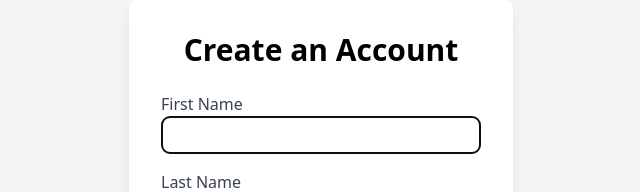
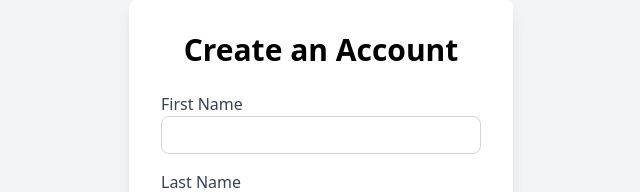
Before and after one commit to hi-michelleprimiani/pixo-client, a React (Vite) app: page /register in a window 1280 px wide. Shown: the top 192 px of the page, without its empty margins (319-959 px from the left). Built offline with nearby package versions, Linux system fonts and the light colour scheme.

Commit message:
updating register

```diff
--- a/src/components/auth/Register.jsx
+++ b/src/components/auth/Register.jsx
@@ -22,10 +22,10 @@ export const Register = ({ setToken, setCurrentUserId }) => {
   const navigate = useNavigate();
 
   const handleInputChange = (e) => {
-    const { name, value } = e.target;
+    const { id, value } = e.target;
     setFormData((prevData) => ({
       ...prevData,
-      [name]: value,
+      [id]: value,
     }));
   };
 
@@ -67,23 +67,14 @@ export const Register = ({ setToken, setCurrentUserId }) => {
         <form onSubmit={handleRegister}>
           <div className="mb-4">
             <label className="block text-gray-700">First Name</label>
-            <input
-              className="input"
-              type="text"
-              name="firstName"
-              value={formData.firstName}
-              onChange={handleInputChange}
-              required
-              autoFocus
-            />
+            <FormInput type="text" id="firstName" value={formData.firstName} onChange={handleInputChange} required autoFocus/>
           </div>
-
           <div className="mb-4">
             <label className="block text-gray-700">Last Name</label>
             <input
               className="input"
               type="text"
-              name="lastName"
+              id="lastName"
               value={formData.lastName}
               onChange={handleInputChange}
               required
@@ -95,7 +86,7 @@ export const Register = ({ setToken, setCurrentUserId }) => {
             <input
               className="input"
               type="email"
-              name="email"
+              id="email"
               value={formData.email}
               onChange={handleInputChange}
               required
@@ -106,7 +97,7 @@ export const Register = ({ setToken, setCurrentUserId }) => {
             <input
               className="input"
               type="text"
-              name="username"
+              id="username"
               value={formData.username}
               onChange={handleInputChange}
               required
@@ -118,7 +109,7 @@ export const Register = ({ setToken, setCurrentUserId }) => {
             <input
               className="input"
               type="password"
-              name="password"
+              id="password"
               value={formData.password}
               onChange={handleInputChange}
               required
@@ -129,7 +120,7 @@ export const Register = ({ setToken, setCurrentUserId }) => {
             <input
               className="input"
               type="password"
-              name="verifyPassword"
+              id="verifyPassword"
               value={formData.verifyPassword}
               onChange={handleInputChange}
               required
@@ -148,7 +139,7 @@ export const Register = ({ setToken, setCurrentUserId }) => {
             <textarea
               className="input"
               type="text"
-              name="bio"
+              id="bio"
               value={formData.bio}
               onChange={handleInputChange}
               required
@@ -160,7 +151,7 @@ export const Register = ({ setToken, setCurrentUserId }) => {
             <input
               className="input"
               type="text"
-              name="location"
+              id="location"
               value={formData.location}
               onChange={handleInputChange}
               required
@@ -172,7 +163,7 @@ export const Register = ({ setToken, setCurrentUserId }) => {
             <input
               className="input"
               type="text"
-              name="imgurl"
+              id="imgurl"
               value={formData.imgurl}
               onChange={handleInputChange}
               required
--- a/src/components/collectibles/CollectibleDetails.jsx
+++ b/src/components/collectibles/CollectibleDetails.jsx
@@ -5,15 +5,15 @@ import { Avatar, Button, Box, Container, Tabs, Text } from "@radix-ui/themes";
 import { HeartFilledIcon, AvatarIcon } from "@radix-ui/react-icons";
 
 export const CollectibleDetails = () => {
+  const { itemId } = useParams();
   const [chosenCollectible, setChosenCollectible] = useState({});
-  const { itemId } = useParams();
   const [sellerUserId, setSellerUserId] = useState(null);
   const initialItemState = {
     collectible: itemId,
     quantity: 1,
   };
+  const loggedInUserId = localStorage.getItem("user_id");
   const navigate = useNavigate();
-  const loggedInUserId = localStorage.getItem("user_id");
 
   useEffect(() => {
     getCollectibleById(itemId).then((data) => {
@@ -40,6 +40,8 @@ export const CollectibleDetails = () => {
   const handleAvatarClick = () => {
     navigate(`/profile/${chosenCollectible.seller?.id}`);
   };
+
+
 
   return (
     <Container className="lg (1024px)">
@@ -110,7 +112,7 @@ export const CollectibleDetails = () => {
               </div>
             </div>
           )}
-          <div>
+          <div className="">
             <Tabs.Root defaultValue="materials">
               <Tabs.List>
                 <Tabs.Trigger value="materials">Materials</Tabs.Trigger>
--- a/src/components/profile/ProfileView.jsx
+++ b/src/components/profile/ProfileView.jsx
@@ -19,9 +19,9 @@ import { useNavigate, useParams } from "react-router-dom";
 import { deleteCollectible } from "../managers/CollectibleManager";
 
 export const ProfileView = () => {
+    const { userId } = useParams();
   const [getUser, setUser] = useState([]);
   const navigate = useNavigate();
-  const { userId } = useParams();
   const loggedInUserId = localStorage.getItem("user_id");
 
   useEffect(() => {
```
